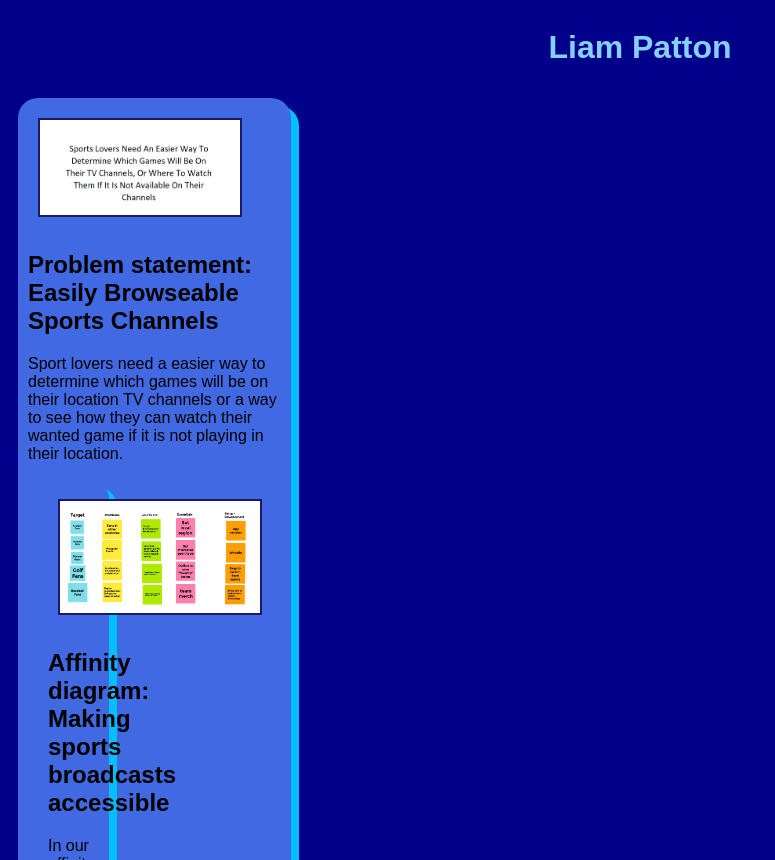
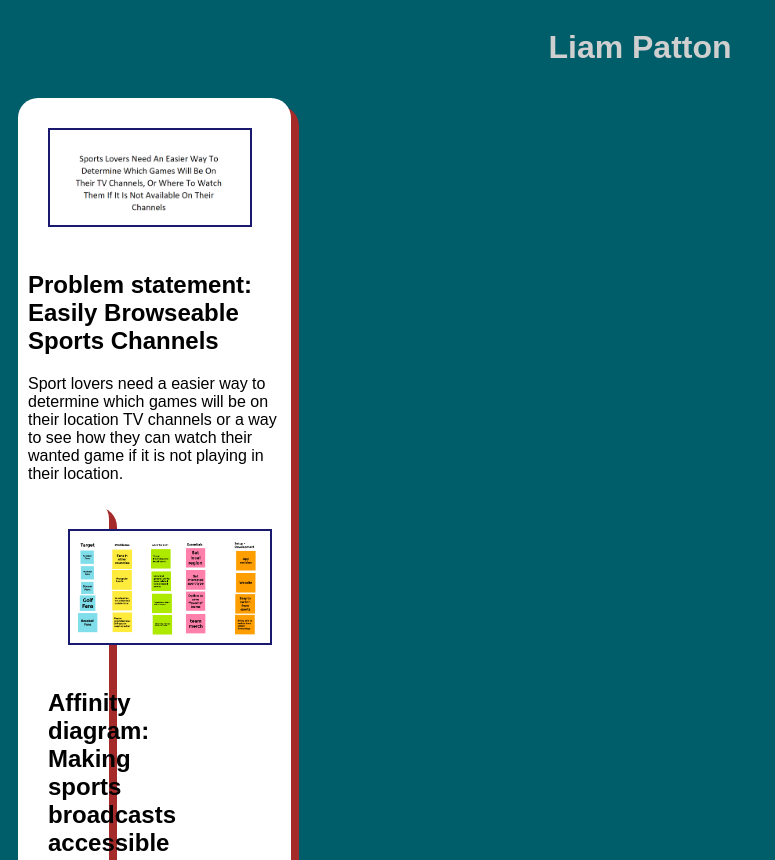
Before and after one commit to LMPATTON/LMPATTON.github.io, a plain HTML site: page index.html in a window 1280 px wide. Shown: the top 860 px of the page, without its empty margins (0-775 px from the left). Drawn offline with Linux system fonts and the light colour scheme.

Commit message:
Update styles.css

```diff
--- a/styles.css
+++ b/styles.css
@@ -1,41 +1,41 @@
 body {
- background-color: darkblue;
+  background: #005D6A;
     font-family: Arial, Helvetica, sans-serif;
   display: flex;
   flex-wrap: wrap;
 }
 h1 {
- color: lightskyblue;
+  color: #CFCFCF;
   text-align: center;
   width: 100%;
   display: block;
 }
-h1:hover {
+h2:hover{
   color: hotpink;
   text-align: center;
   width: 100%;
   display: block;
 }
-a {
+a{
   text-decoration: none;
   color: black;
 }
 .assign {
- background-color: royalblue;
+  background-color: #FFFFFF;
   margin: 10px;
   padding: 10px;
   border-radius: 20px;
   width: 20%;
- box-shadow: 8px 8px deepskyblue;
- display: block; /* instead of flex */
+  box-shadow: 8px 8px brown;
+  display: block;
 }
-.assign img {
+.assign img{
   width: 200px;
- margin: 10px;
+  margin: 20px;
   border: 2px solid midnightblue;
 }
-.assign img:hover {
+.assign img:hover{
   width: 200px;
- margin: 10px;
- border: 2px dotted midnightblue;
+  margin: 20px;
+  border: 2px dotted yellow;
 }
```
Lines whose indentation alone changed are shown as unchanged.
